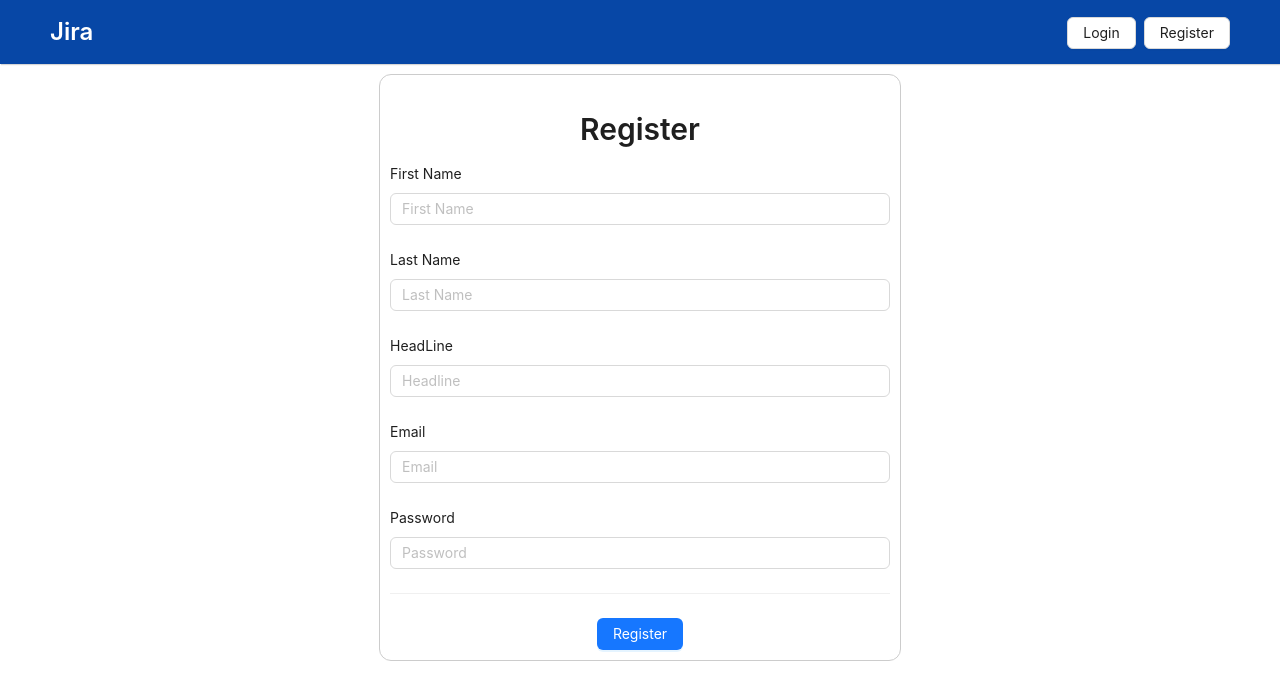
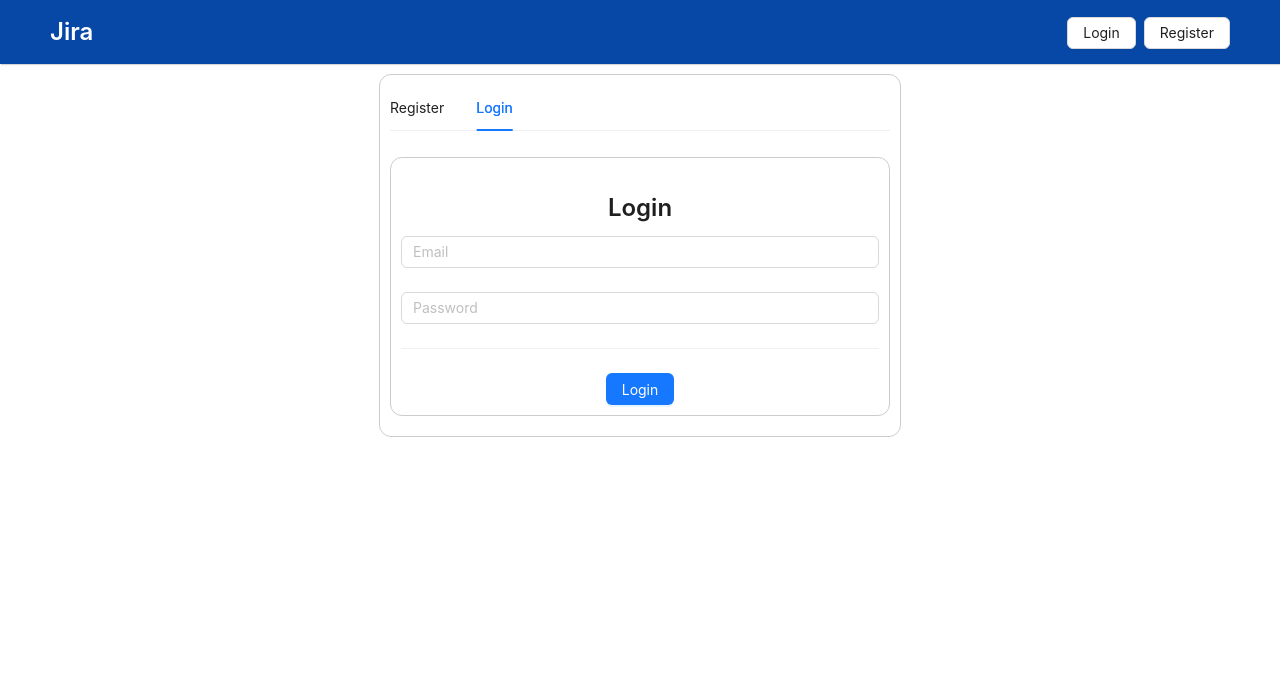
Before and after one commit to Harutyunyan-Erik/Jira, a React (Create React App) app: page / in a window 1280 px wide. Shown: the top 700 px of the page. Built offline with nearby package versions, Linux system fonts and the light colour scheme.

Commit message:
implement login page

```diff
--- a/src/App.js
+++ b/src/App.js
@@ -1,5 +1,7 @@
 import Header from './view/components/global/header';
 import  Register  from './view/pages/auth/register';
+import Login from './view/pages/auth/login';
+import Auth from './view/pages/auth';
 import './App.css';
 
 
@@ -7,7 +9,10 @@
   return (
     <div className="App">
       <Header />
-      <Register />
+      {/* <Register />
+      <Login /> */}
+      <Auth />
+
     </div>
   );
 }
--- a/src/services/firebase/firebase.js
+++ b/src/services/firebase/firebase.js
@@ -1,6 +1,7 @@
 // Import the functions you need from the SDKs you need
 import { initializeApp } from 'firebase/app';
 import { getAuth } from 'firebase/auth'
+import { getFirestore, doc, setDoc, getDoc } from 'firebase/firestore';
 // TODO: Add SDKs for Firebase products that you want to use
 // https://firebase.google.com/docs/web/setup#available-libraries
 
@@ -19,5 +20,8 @@
 // Initialize Firebase
 const app = initializeApp(firebaseConfig);
 const auth = getAuth(app);
+const db = getFirestore(app);
 
-export { app, auth };
+export {
+  app, auth, db, getFirestore, doc, setDoc, getDoc
+ };
--- a/src/view/pages/auth/register/index.css
+++ b/src/view/pages/auth/index.css
@@ -1,4 +1,4 @@
-.auth_register_container{
+.auth_container{
     max-width: 500px;
     margin: 10px auto;
     border: 1px solid #ccc;
--- /dev/null
+++ b/src/view/pages/auth/index.js
@@ -0,0 +1,37 @@
+import React from 'react';
+import { Tabs } from 'antd';
+import Register from './register';
+import Login from './login';
+import './index.css';
+
+const items = [
+    {
+        label: "Register",
+        key: "register",
+        children: <Register />
+    },
+    {
+        label: "Login",
+        key: "login",
+        children: <Login />
+    }
+]
+
+class Auth extends React.Component{
+    constructor(){
+        super();
+        this.state = {
+
+        }
+    }
+
+    render() {
+        return (
+            <div className="auth_container">
+                <Tabs items={items} defaultActiveKey="login"/>
+            </div>
+        )
+    }
+}
+
+export default Auth;
--- a/src/view/pages/auth/login/index.js
+++ b/src/view/pages/auth/login/index.js
@@ -0,0 +1,78 @@
+import React from 'react';
+import { Typography, Input, Button, Divider, Form, notification } from 'antd';
+import { signInWithEmailAndPassword } from 'firebase/auth';
+import { auth } from '../../../../services/firebase/firebase';
+
+const { Title } = Typography;
+class Login extends React.Component {
+    constructor() {
+        super();
+        this.state = {
+            email: "",
+            password: "",
+            loading: false
+        }
+    }
+
+    handleChangeForm = value => {
+        this.setState(value);
+    }
+
+    handleLogin = async () => {
+        this.setState({
+            loading: true
+        });
+
+        const { email, password } = this.state;
+
+        try {
+            const response = await signInWithEmailAndPassword(auth, email, password);
+            console.log(response, "RESPONSE");
+        } catch (error) {
+            console.log(error, "ERRRORRRR");
+        } finally {
+            this.setState({
+                loading: false
+            });
+        }
+    }
+
+    render() {
+        return(
+            <div className="auth_container">
+                <Title level={3}>
+                    Login
+                </Title>
+
+                <Form onValuesChange={this.handleChangeForm}>
+                    <Form.Item name="email">
+                        <Input
+                            type="text"
+                            placeholder="Email"
+                        />
+                    </Form.Item>
+
+                    <Form.Item name="password">
+                        <Input
+                            type="password"
+                            placeholder="Password"
+                        />
+                    </Form.Item>
+
+                    <Divider />
+
+                    <Button
+                        type="primary"
+                        loading={this.state.loading}
+                        onClick={this.handleLogin}
+                    >
+                        Login
+                    </Button>
+                </Form>
+            </div>
+        )
+    }
+}
+
+
+export default Login;
--- a/src/view/pages/auth/register/index.js
+++ b/src/view/pages/auth/register/index.js
@@ -1,8 +1,7 @@
 import React from 'react';
 import { Typography, Input, Button, Divider, Form, notification } from 'antd';
-import './index.css';
 import { createUserWithEmailAndPassword } from 'firebase/auth';
-import { auth } from '../../../../services/firebase/firebase';
+import { auth, db, setDoc, getDoc, doc } from '../../../../services/firebase/firebase';
 
 const { Title } = Typography;
 
@@ -26,13 +25,22 @@
     }
 
     async handleRegister() {
-        const { email, password, firstName, lastName } = this.state;
+        const { email, password, firstName, lastName, headline } = this.state;
         this.setState({
             loading: true
         });
 
         try {
             const response = await createUserWithEmailAndPassword(auth, email, password);
+            const uid = response.user.uid;
+            const createDoc = doc(db, "registerUsers", uid);
+            setDoc(createDoc, {
+                firstName,
+                lastName,
+                headline
+            })
+
+
             notification.success({
                 message: "Success Registration",
                 description: `Welcome dear ${firstName} ${lastName}`
@@ -51,7 +59,7 @@
 
     render(){
         return (
-            <div className="auth_register_container">
+            <div className="auth_container">
                 <Title level={2}>
                     Register
                 </Title>
```
